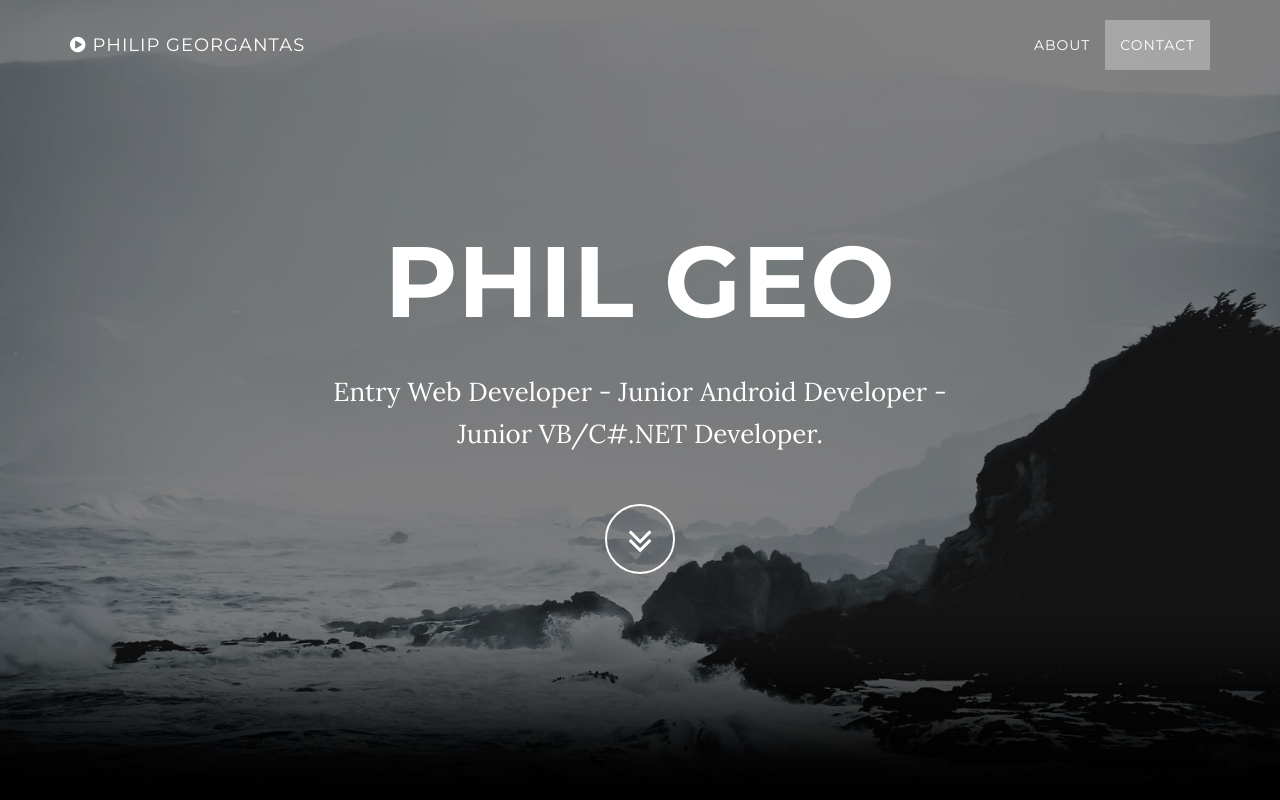
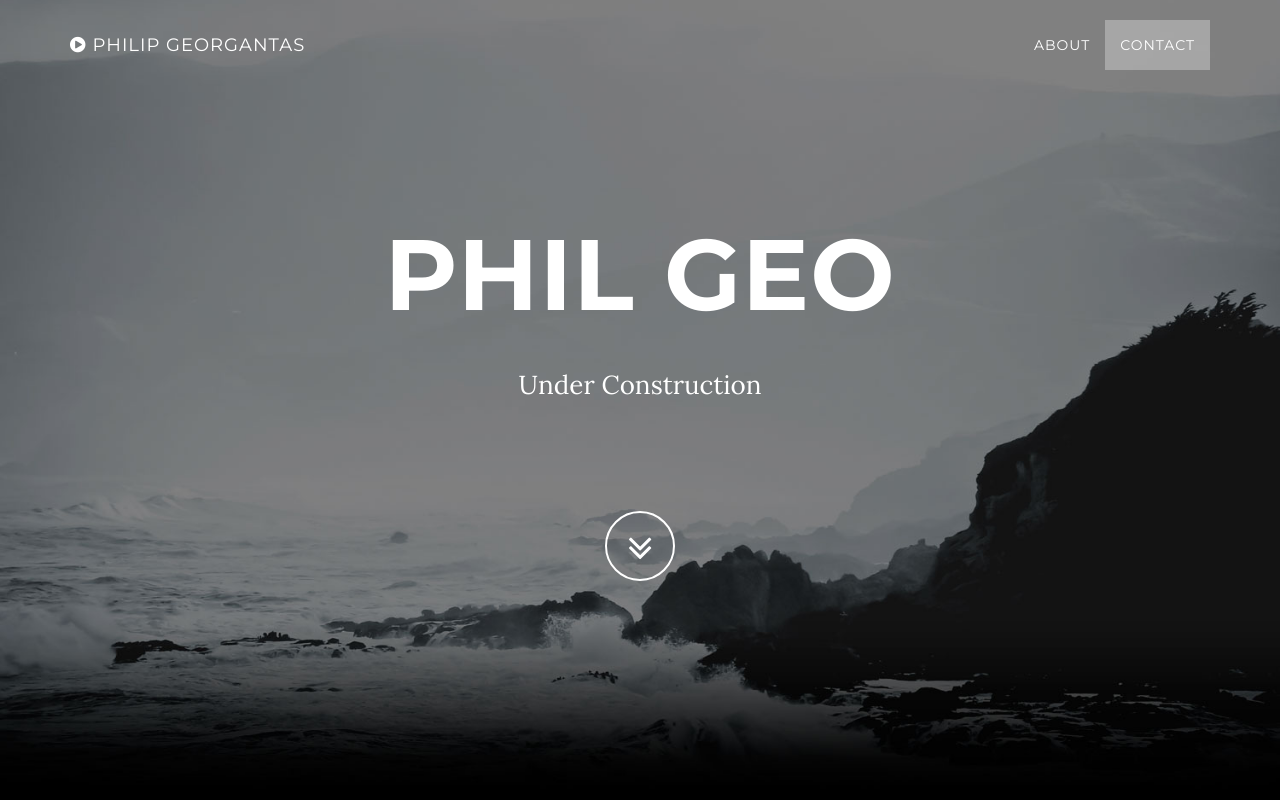
Before and after one commit to pgeorgantas/pgeorgantas.github.io, a website: page index.html in a window 1280 px wide. Shown: the top 800 px of the page. Drawn offline with nearby package versions, Linux system fonts and the light colour scheme.

Commit message:
under construction status

```diff
--- a/index.html
+++ b/index.html
@@ -72,8 +72,10 @@
                 <div class="row">
                     <div class="col-md-8 col-md-offset-2">
                         <h1 class="brand-heading">Phil Geo</h1>
-                        <p class="intro-text">Entry Web Developer - Junior Android Developer -
-                            <br>Junior VB/C#.NET Developer.</p>
+                        <p class="intro-text">Under Construction</p>
+                            <br></p>
+                        <!--<p class="intro-text">Entry Web Developer - Junior Android Developer --->
+                        <!--    <br>Junior VB/C#.NET Developer.</p>-->
                         <a href="#about" class="btn btn-circle page-scroll">
                             <i class="fa fa-angle-double-down animated"></i>
                         </a>
```
